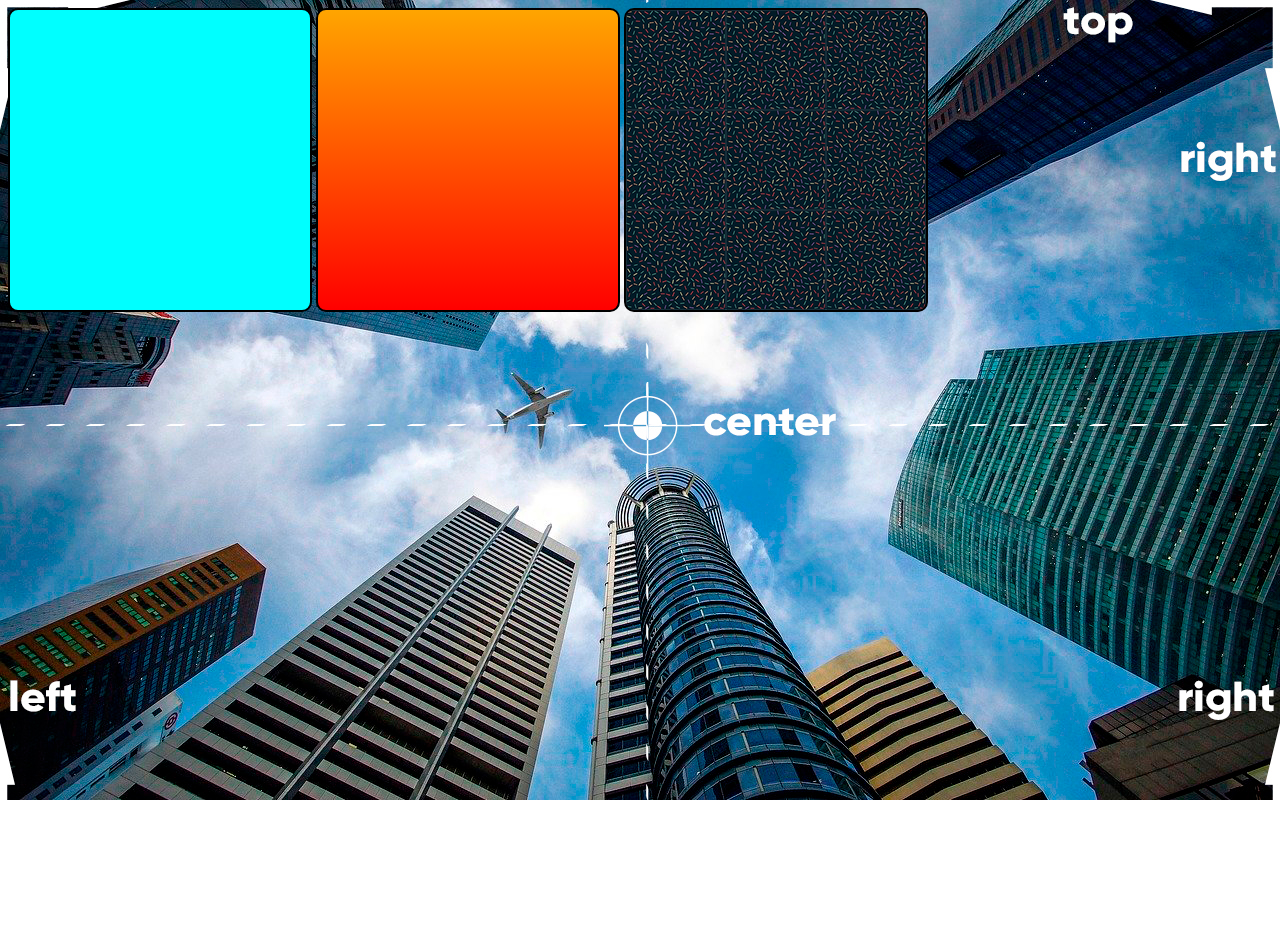
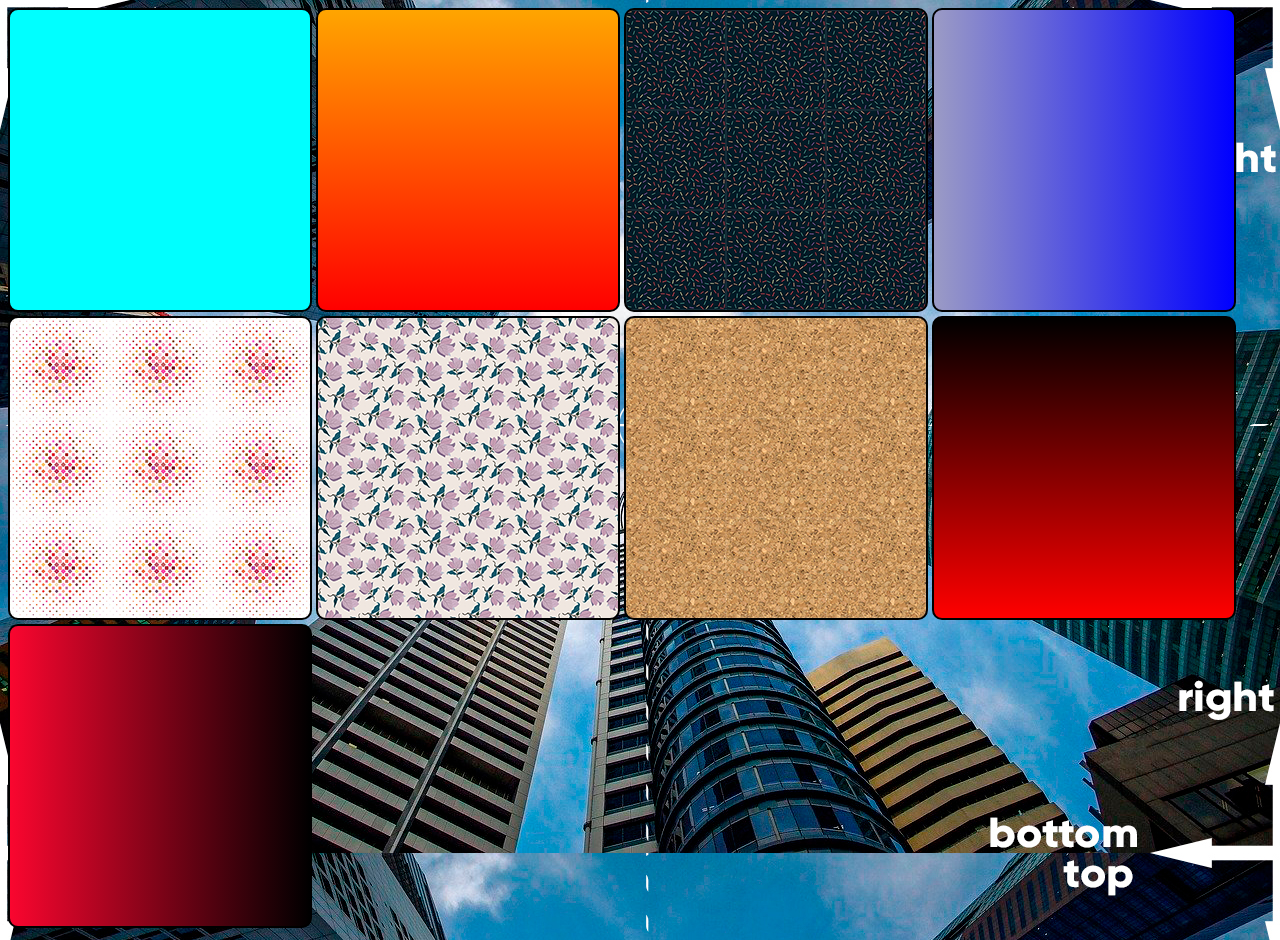
Before and after one commit to jotta26/HTML-CSS, a plain HTML site: page EXERCICIOS/EX22M3/fundo.html in a window 1280 px wide. Before the commit the page ends 800 px from the top, so only its background shows below. Drawn offline with Linux system fonts and the light colour scheme.

Commit message:
mais uma atualização do ex22

```diff
--- a/EXERCICIOS/EX22M3/fundo.html
+++ b/EXERCICIOS/EX22M3/fundo.html
@@ -30,6 +30,30 @@
         div#q3 {
             background-image: url('imagens/pattern001.png');
         }
+
+        div#q4 {
+            background-image: linear-gradient(to right,rgb(155, 155, 197),blue);
+        }
+
+        div#q5 {
+            background-image: url("imagens/pattern002.png");
+        }
+
+        div#q6 {
+            background-image: url("imagens/pattern003.png");
+        }
+
+        div#q7 {
+            background-image: url("imagens/pattern004.png");
+        }
+
+        div#q8 {
+            background-image: linear-gradient(black, red);
+        }
+
+        div#q9 {
+            background-image: linear-gradient(to left,black, rgb(250, 6, 47));
+        }
     </style>
 </head>
 <body>
@@ -38,5 +62,17 @@
     <div class="quadrado" id="q2"></div>
 
     <div class="quadrado" id="q3"></div>
+
+    <div class="quadrado" id="q4"></div>
+
+    <div class="quadrado" id="q5"></div>
+
+    <div class="quadrado" id="q6"></div>
+
+    <div class="quadrado" id="q7"></div>
+
+    <div class="quadrado" id="q8"></div>
+
+    <div class="quadrado" id="q9"></div>
 </body>
 </html>
```
